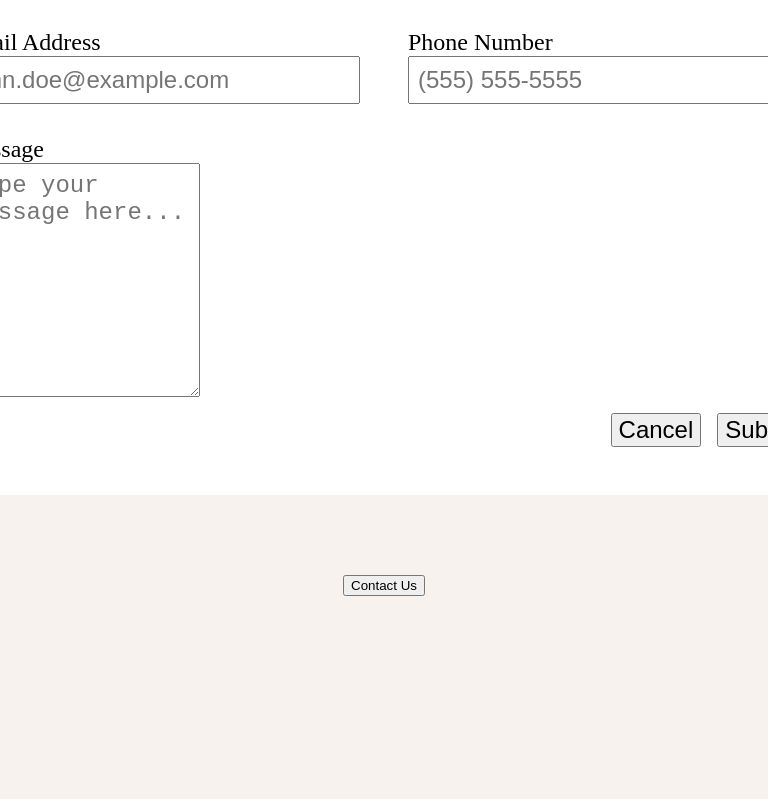
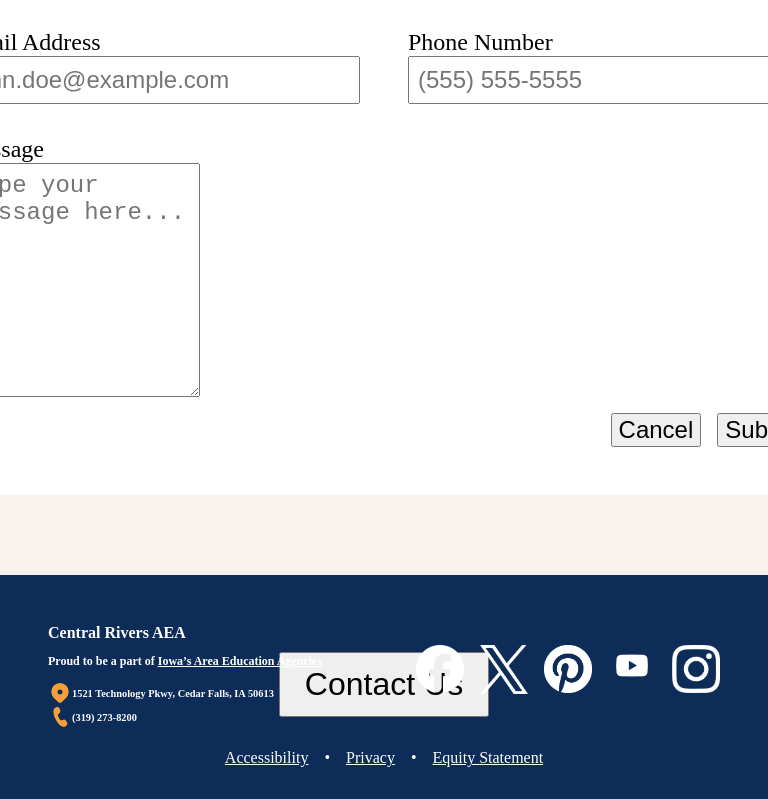
Before and after one commit to Digital-Dweller/AEA-Mini-Site, a plain HTML site: page Site/wwwroot/index.html in a window 768 px wide. Shown: the part 3133-3932 px from the top of the page. Before the commit the page ends 3729 px from the top, so only its background shows below. Drawn offline with Linux system fonts and the light colour scheme.

Commit message:
Added content and applied styling to the footer section.

```diff
--- a/Site/wwwroot/css/styles.css
+++ b/Site/wwwroot/css/styles.css
@@ -63,6 +63,44 @@ header {
     display: flex;
     justify-content: flex-end;
 }
+#footer {
+    display: flex;
+    justify-content: center;
+    align-items: center;
+    position: relative;
+    width: 100%;
+    background-color: #0D2C58;
+    color: white;
+}
+
+#footer_info a {
+    color: white;
+}
+.contact_info_row {
+    display: flex;
+    flex-direction: row;
+    align-items: center;
+}
+#footer_middle {
+    display: flex;
+    flex-direction: column;
+    justify-content: flex-end;
+    align-items: center;
+    align-content: center;
+    height: 100%;
+
+}
+#footer_middle a{
+    color: white;
+}
+#footer_links {
+    display: flex;
+    flex-direction: row;
+    align-items: center;
+
+}
+
+
 
 @media (max-width: 768px){
     #AEA_icon {
@@ -133,6 +171,56 @@ header {
     #contact_form_buttons {
         gap: 1rem;
         margin-top: 1rem;
+    }
+    #footer {
+        display: flex;
+        flex-direction: column;
+
+    }
+
+    #footer_info {
+        margin: 1rem;
+    }
+    #footer h1 {
+        font-size: 1rem;
+    }
+    #footer h3 {
+        font-size: .75rem;
+    }
+    #footer button {
+        font-size: 1.25rem;
+        padding: .75rem 1.5rem;
+    }
+    .contact_info_row {
+        font-size: .5rem;
+    }
+    .contact_info_row img {
+        width: .5rem;
+        height: .5rem;
+    }
+
+    .contact_info_row h2 {
+        font-size: .65rem;
+        margin: 0;
+
+    }
+
+    #footer_links {
+        font-size: .75rem;
+        gap: 1rem;
+        margin: 1rem 0;
+    }
+
+    #social_media_links {
+        display: flex;
+        flex-direction: row;
+        gap: 1.5rem;
+        margin-bottom: 2rem;
+    }
+
+    .social_icon img {
+        width: 2.5rem;
+        height: auto;
     }
 }
 @media (min-width: 768px) {
@@ -214,4 +302,42 @@ header {
         gap: 1rem;
         margin-top: 1rem;
     }
+    #footer {
+        height: 14rem;
+    }
+    #footer_info {
+        position: absolute;
+        left: 0;
+        color: white;
+        margin: 0 0 2rem 3rem;
+    }
+
+    #footer button{
+        font-size: 2rem;
+        padding: .75rem 1.5rem;
+    }
+    .contact_info_row img {
+        width: 1.5rem;
+        height: 1.5rem;
+    }
+    .contact_info_row h2 {
+        margin: 0;
+    }
+    #footer_links {
+        font-size: 1rem;
+        gap: 1rem;
+        margin: 1rem 0;
+    }
+    #social_media_links {
+        display: flex;
+        position: absolute;
+        right: 0;
+        gap: 1rem;
+        margin-right: 3rem;
+    }
+    .social_icon img{
+        width: 3rem;
+        height:auto;
+    }
+
 }
--- a/Site/wwwroot/index.html
+++ b/Site/wwwroot/index.html
@@ -67,7 +67,45 @@
         </div>
     </form>
     <div id="footer">
-        <button id="contact_form_show" type="button">Contact Us</button>
+        <div id="footer_info">
+            <h1>Central Rivers AEA</h1>
+            <h3>Proud to be a part of <a href="Iowa’s Area Education Agencies">Iowa’s Area Education Agencies</a></h3>
+            <div class="contact_info_row">
+                <img src="resources/location_icon.svg" />
+                <h2>1521 Technology Pkwy, Cedar Falls, IA 50613</h2>
+            </div>
+            <div class="contact_info_row">
+                <img src="resources/phone_icon.svg" />
+                <h2>(319) 273-8200</h2>
+            </div>
+        </div>
+        <div id="footer_middle">
+            <button id="contact_form_show" type="button">Contact Us</button>
+            <div id="footer_links">
+                <a href="https://www.centralriversaea.org/accessibility">Accessibility</a>
+                <p> &bull; </p>
+                <a href="https://www.centralriversaea.org/privacy">Privacy</a>
+                <p> &bull; </p>
+                <a href="https://www.centralriversaea.org/equity-statement">Equity Statement</a>
+            </div>
+        </div>
+        <div id="social_media_links">
+            <a href="https://www.facebook.com/CentralRiversAEA/" class="social_icon">
+                <img src="resources/facebook_logo.png" />
+            </a>
+            <a href="https://twitter.com/CentralRivers" class="social_icon">
+                <img src="resources/x_logo.png" />
+            </a>
+            <a href="https://www.pinterest.com/iowaaea/" class="social_icon">
+                <img src="resources/pintrest_logo.png" />
+            </a>
+            <a href="https://www.youtube.com/CentralRiversAreaEducationAgency" class="social_icon">
+                <img src="resources/youtube_logo.png" />
+            </a>
+            <a href="https://www.instagram.com/centralriversaea/?hl=en" class="social_icon">
+                <img src="resources/instagram_logo.png" />
+            </a>
+        </div>
     </div>
 </body>
 </html>
```
Also changed, not shown: Site/wwwroot/resources/facebook_logo.png (added), Site/wwwroot/resources/instagram_logo.png (added), Site/wwwroot/resources/location_icon.svg (added), Site/wwwroot/resources/phone_icon.svg (added), Site/wwwroot/resources/pintrest_logo.png (added), Site/wwwroot/resources/x_logo.png (added), Site/wwwroot/resources/youtube_logo.png (added).
